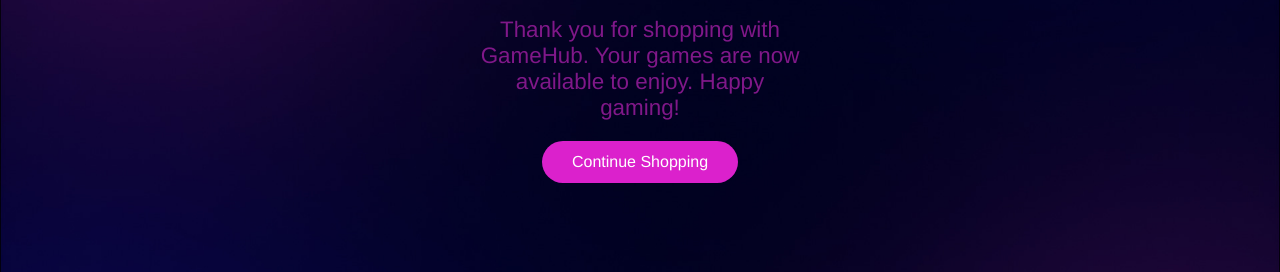
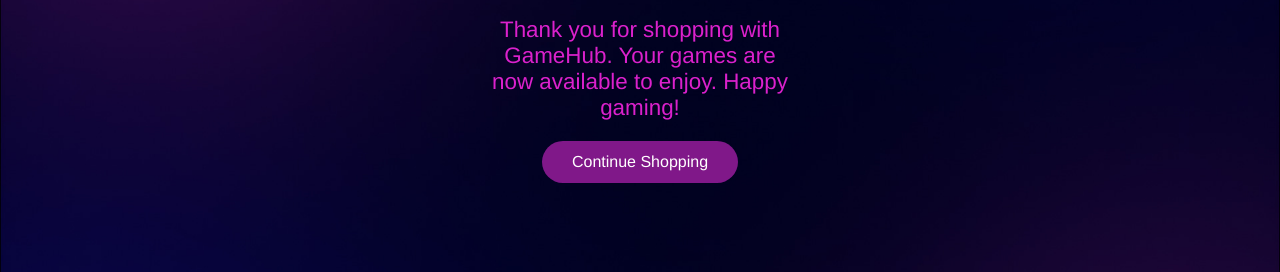
Before and after one commit to inastefansdottir/HTML-and-CSS-CA-Ina, a plain HTML site: page cart/payment-successful.html in a window 1280 px wide. Shown: the part 422-694 px from the top of the page. Drawn offline with Linux system fonts and the light colour scheme; a web font is replaced by a local one.

Commit message:
fixed contrast errors

```diff
--- a/css/checkout.css
+++ b/css/checkout.css
@@ -176,9 +176,9 @@
 
 .purchase-complete-section p {
     font-size: 1.4em;
-    font-weight: 400;
-    color: #801889;
-    width: 330px;
+    font-weight: 300;
+    color: #db21cc;
+    width: 300px;
     margin: auto;
 }
 
--- a/css/global.css
+++ b/css/global.css
@@ -139,7 +139,7 @@
     background: linear-gradient(45deg, #db21cc 0%, #130a7d 100%);
   }
   .accent {
-    background-color: #db21cc;
+    background-color: #801889;
   }
 
   .button-width {
```
